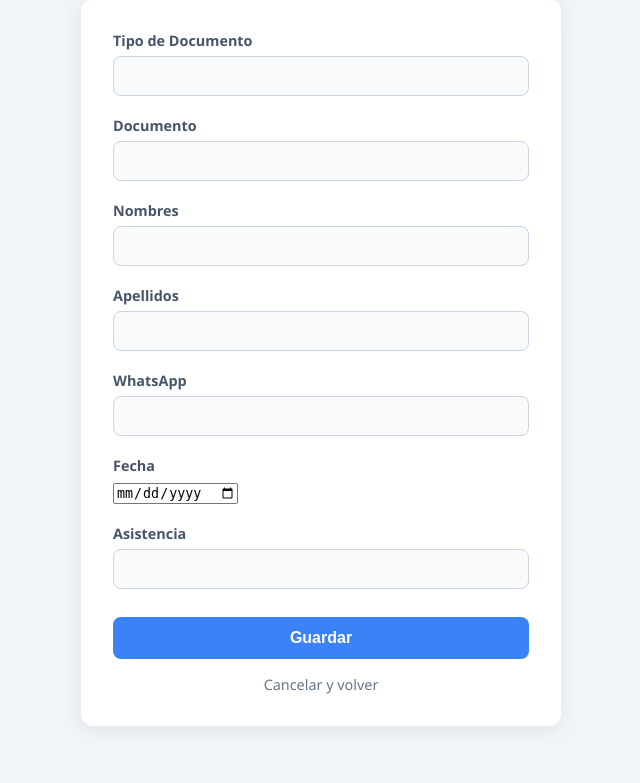
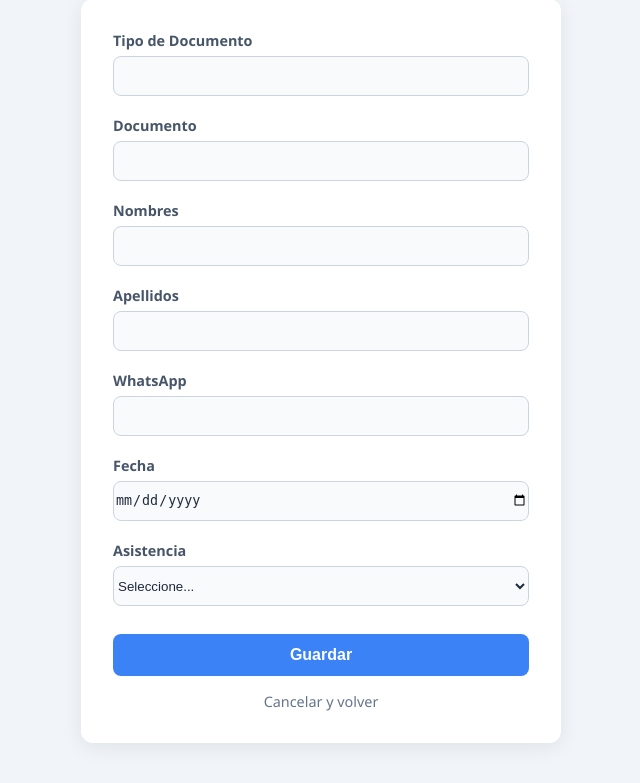
Before and after one commit to sam3246/asistencia_crud, a Django app: page /asistencia/crear/ in a window 1280 px wide. Shown: the part 104-887 px from the top of the page, without its empty margins (319-959 px from the left). Before the commit the page ends 830 px from the top, so only its background shows below. Run offline with Django 5.2, Linux system fonts and the light colour scheme.

Commit message:
se sube actualizado

```diff
--- a/asistencia/templates/detalle.html
+++ b/asistencia/templates/detalle.html
@@ -154,8 +154,8 @@
         </div>
 
         <div class="footer-actions">
-            <a href="/asistencias/lista/" class="link-back">← Volver al listado</a>
-            <a href="/asistencias/editar/{{ Asistencia.id }}/" class="btn-edit">Editar</a>
+            <a href="/asistencia/lista/" class="link-back">← Volver al listado</a>
+            <a href="/asistencia/editar/{{ Asistencia.id }}/" class="btn-edit">Editar</a>
         </div>
     </div>
 
--- a/asistencia/templates/formulario.html
+++ b/asistencia/templates/formulario.html
@@ -36,6 +36,15 @@
 
     .form-group {
         margin-bottom: 20px;
+    }
+
+    .fecha {
+        width: 100%;
+        height: 40px;
+        border-radius: 8px;
+        border: 1px solid #cbd5e1;
+        color: #1e293b;
+        background: #f8fafc;
     }
 
     label {
@@ -141,12 +150,16 @@
 
         <div class="form-group">
             <label for="fecha">Fecha</label>
-            <input type="date" id="fecha" name="fecha" value="{{ Asistencia.fecha|default:'' }}" required>
+            <input type="date" class="fecha" id="fecha" name="fecha" value="{{ Asistencia.fecha|default:'' }}" required>
         </div>
 
         <div class="form-group">
             <label for="asistencia">Asistencia</label>
-            <input type="text" id="asistencia" name="asistencia" value="{{ Asistencia.asistencia|default:'' }}" required autocomplete="off">
+            <select name="asistencia" id="asistencia" class="fecha" required>
+                <option value="">Seleccione...</option>
+                <option value="True" {% if Asistencia.asistencia == "True" %}selected{% endif %}>Presente</option>
+                <option value="False" {% if Asistencia.asistencia == "False" %}selected{% endif %}>Ausente</option>
+            </select>
         </div>
 
         <button type="submit" class="btn-submit">Guardar</button>
```
